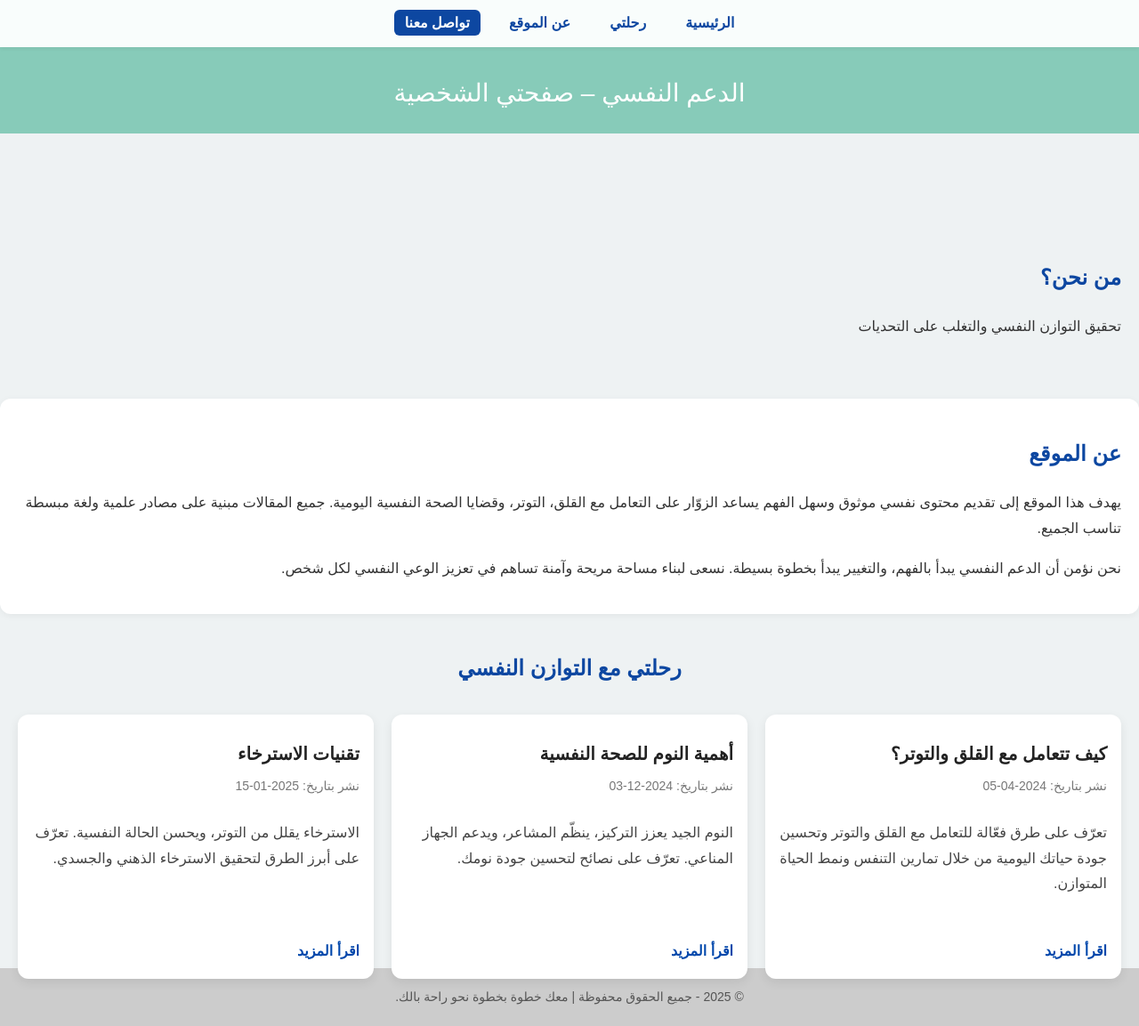
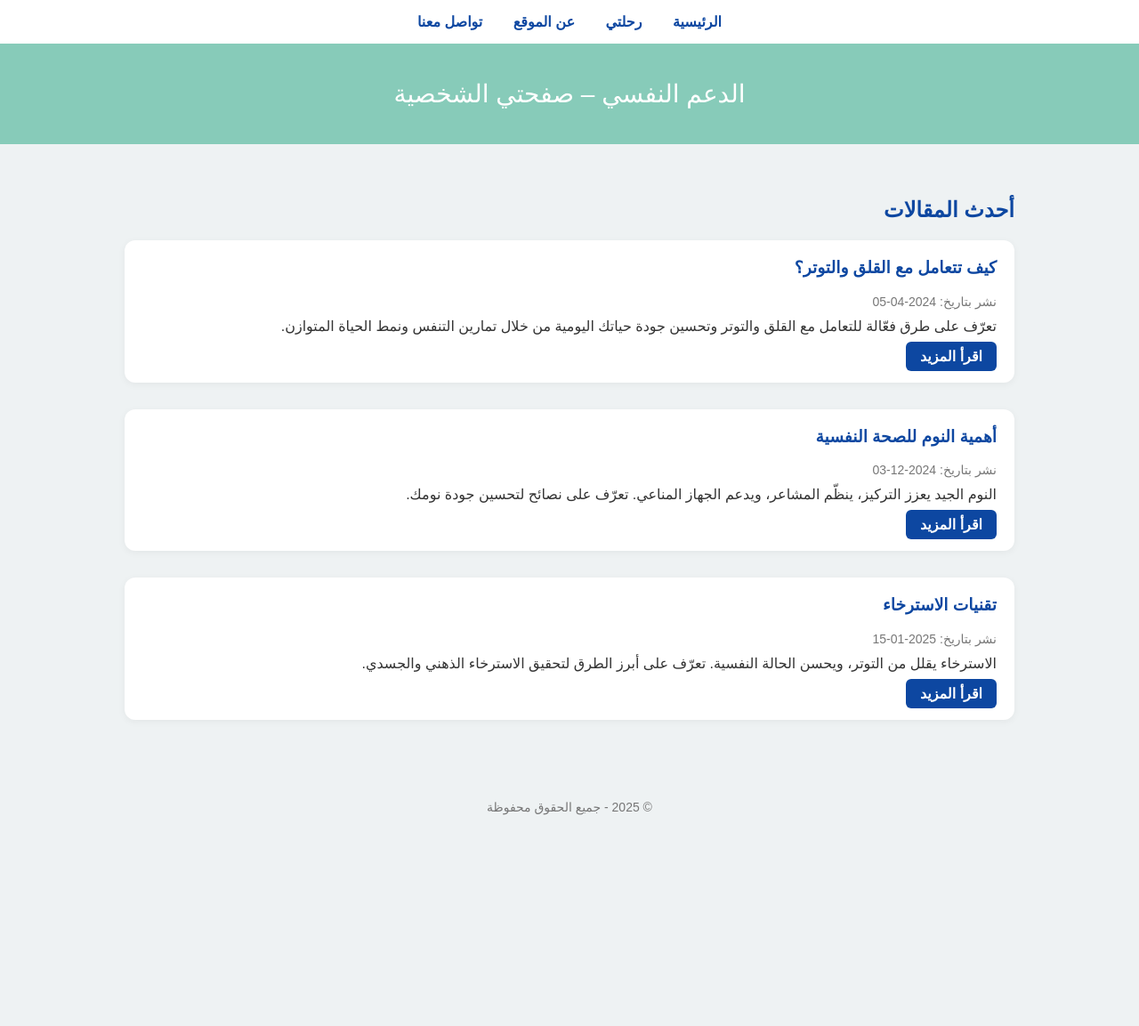
Before and after one commit to funkhaled/my-website, a plain HTML site: page index.html in a window 1280 px wide. Shown: the whole page at 89% size. After the commit the page ends 935 px from the top, so only its background shows below. Drawn offline with Linux system fonts and the light colour scheme.

Commit message:
Update index.html

```diff
--- a/index.html
+++ b/index.html
@@ -5,10 +5,6 @@
   <meta name="viewport" content="width=device-width, initial-scale=1.0" />
   <title>الدعم النفسي – صفحتي الشخصية</title>
   <style>
-    html {
-      scroll-behavior: smooth;
-    }
-
     body {
       font-family: "Tajawal", Arial, sans-serif;
       direction: rtl;
@@ -16,165 +12,98 @@
       padding: 0;
       background-color: #eef2f3;
       color: #333;
-      line-height: 1.8;
     }
 
     nav {
-      position: fixed;
-      top: 0;
-      width: 100%;
-      background-color: rgba(255, 255, 255, 0.95);
-      backdrop-filter: blur(6px);
+      background-color: #ffffff;
+      padding: 15px 20px;
+      text-align: center;
       box-shadow: 0 2px 4px rgba(0,0,0,0.05);
-      display: flex;
-      justify-content: center;
-      z-index: 1000;
     }
 
-    nav ul {
-      list-style: none;
-      display: flex;
-      gap: 20px;
-      margin: 0;
-      padding: 12px 20px;
-    }
-
-    nav ul li a {
+    nav a {
+      margin: 0 15px;
       text-decoration: none;
       color: #0d47a1;
       font-weight: bold;
-      padding: 6px 12px;
-      border-radius: 6px;
-      transition: background-color 0.3s ease, color 0.3s ease;
-    }
-
-    nav ul li a:hover,
-    nav ul li a.active {
-      background-color: #0d47a1;
-      color: white;
     }
 
     header {
       background-color: #87CBB9;
       color: white;
-      padding: 80px 20px 20px;
+      padding: 40px 20px;
       text-align: center;
       font-size: 28px;
     }
 
-    section {
-      padding: 20px;
+    main {
+      padding: 40px 20px;
+      max-width: 1000px;
+      margin: auto;
     }
 
     h2 {
       color: #0d47a1;
-    }
-
-    footer {
-      background-color: #ccc;
-      padding: 20px;
-      text-align: center;
-      font-size: 14px;
-      color: #555;
-    }
-
-    .about-box {
-      background-color: #ffffff;
-      border-radius: 12px;
-      box-shadow: 0 2px 8px rgba(0,0,0,0.05);
-      padding: 20px;
-      margin-top: 30px;
-    }
-
-    #articles-list {
-      display: grid;
-      grid-template-columns: repeat(auto-fit, minmax(280px, 1fr));
-      gap: 20px;
+      margin-bottom: 20px;
     }
 
     .article-card {
       background-color: #fff;
       border-radius: 12px;
-      box-shadow: 0 4px 12px rgba(0, 0, 0, 0.08);
-      padding: 16px;
-      transition: transform 0.3s ease, box-shadow 0.3s ease;
-      display: flex;
-      flex-direction: column;
-      height: 100%;
+      box-shadow: 0 2px 8px rgba(0, 0, 0, 0.05);
+      padding: 20px;
+      margin-bottom: 30px;
+      transition: transform 0.3s ease;
     }
 
     .article-card:hover {
-      transform: translateY(-4px);
-      box-shadow: 0 8px 16px rgba(0, 0, 0, 0.12);
+      transform: translateY(-5px);
     }
 
     .article-card h3 {
-      font-size: 20px;
-      margin: 10px 0 6px;
-      color: #222;
+      margin-top: 0;
+      color: #0d47a1;
     }
 
-    .article-card .date {
+    .date {
+      color: #777;
       font-size: 14px;
-      color: #777;
       margin-bottom: 10px;
     }
 
-    .article-card p {
-      font-size: 16px;
-      color: #444;
-      margin-bottom: auto;
+    .summary {
+      margin-bottom: 15px;
     }
 
-    .article-card a {
-      color: #0047ab;
+    .read-more {
+      text-decoration: none;
+      color: white;
+      background-color: #0d47a1;
+      padding: 8px 16px;
+      border-radius: 6px;
       font-weight: bold;
-      text-decoration: none;
-      margin-top: 15px;
-      display: inline-block;
+      transition: background-color 0.3s ease;
     }
 
-    .article-card a:hover {
-      text-decoration: underline;
+    .read-more:hover {
+      background-color: #08306b;
     }
 
-    main {
-      padding-top: 100px;
-    }
-
-    /* زر الرجوع للأعلى */
-    #backToTop {
-      position: fixed;
-      bottom: 30px;
-      left: 30px;
-      background-color: #0d47a1;
-      color: white;
-      border: none;
-      border-radius: 50%;
-      width: 45px;
-      height: 45px;
-      font-size: 20px;
-      cursor: pointer;
-      box-shadow: 0 4px 12px rgba(0,0,0,0.2);
-      display: none;
-      transition: background-color 0.3s ease;
-      z-index: 999;
-    }
-
-    #backToTop:hover {
-      background-color: #063174;
+    footer {
+      text-align: center;
+      padding: 20px;
+      font-size: 14px;
+      color: #777;
     }
   </style>
 </head>
 <body>
 
   <nav>
-    <ul>
-      <li><a class="active" href="index.html">الرئيسية</a></li>
-      <li><a href="#articles">رحلتي</a></li>
-      <li><a href="#about">عن الموقع</a></li>
-      <li><a href="#">تواصل معنا</a></li>
-    </ul>
+    <a href="index.html">الرئيسية</a>
+    <a href="my-journey.html">رحلتي</a>
+    <a href="#">عن الموقع</a>
+    <a href="#">تواصل معنا</a>
   </nav>
 
   <header>
@@ -182,104 +111,37 @@
   </header>
 
   <main>
-    <section>
-      <h2>من نحن؟</h2>
-      <p>تحقيق التوازن النفسي والتغلب على التحديات</p>
-    </section>
-
-    <section class="about-box" id="about">
-      <h2>عن الموقع</h2>
-      <p>
-        يهدف هذا الموقع إلى تقديم محتوى نفسي موثوق وسهل الفهم يساعد الزوّار على التعامل مع القلق، التوتر، وقضايا الصحة النفسية اليومية.
-        جميع المقالات مبنية على مصادر علمية ولغة مبسطة تناسب الجميع.
-      </p>
-      <p>
-        نحن نؤمن أن الدعم النفسي يبدأ بالفهم، والتغيير يبدأ بخطوة بسيطة.
-        نسعى لبناء مساحة مريحة وآمنة تساهم في تعزيز الوعي النفسي لكل شخص.
-      </p>
-    </section>
-
-    <section id="articles">
-      <h2 style="text-align: center; color: #0d47a1; margin-bottom: 30px;">رحلتي مع التوازن النفسي</h2>
-      <div id="articles-list"></div>
-    </section>
+    <h2>أحدث المقالات</h2>
+    <div id="articles-container"></div>
   </main>
 
   <footer>
-    © 2025 - جميع الحقوق محفوظة | معك خطوة بخطوة نحو راحة بالك.
+    © 2025 - جميع الحقوق محفوظة
   </footer>
-
-  <!-- زر الرجوع للأعلى -->
-  <button id="backToTop" title="الرجوع للأعلى">↑</button>
 
   <script>
     fetch("articles.json")
-      .then(response => response.json())
+      .then(res => res.json())
       .then(data => {
-        const container = document.getElementById("articles-list");
+        const container = document.getElementById("articles-container");
         data.forEach(article => {
           const card = document.createElement("div");
-          card.classList.add("article-card");
+          card.className = "article-card";
 
-          const title = document.createElement("h3");
-          title.textContent = article.title;
-
-          const date = document.createElement("div");
-          date.classList.add("date");
-          date.textContent = `نشر بتاريخ: ${article.date}`;
-
-          const summary = document.createElement("p");
-          summary.textContent = article.summary;
-
-          const link = document.createElement("a");
-          link.href = `article.html?slug=${encodeURIComponent(article.slug)}`;
-          link.textContent = "اقرأ المزيد";
-
-          card.appendChild(title);
-          card.appendChild(date);
-          card.appendChild(summary);
-          card.appendChild(link);
+          card.innerHTML = `
+            <h3>${article.title}</h3>
+            <div class="date">نشر بتاريخ: ${article.date}</div>
+            <div class="summary">${article.summary}</div>
+            <a class="read-more" href="article.html?slug=${article.slug}">اقرأ المزيد</a>
+          `;
 
           container.appendChild(card);
         });
       })
-      .catch(error => {
-        console.error("فشل تحميل المقالات:", error);
+      .catch(err => {
+        document.getElementById("articles-container").innerHTML = "فشل تحميل المقالات.";
+        console.error("Error loading articles:", err);
       });
-
-    // تمييز الروابط أثناء التمرير
-    const sections = document.querySelectorAll("section[id]");
-    const navLinks = document.querySelectorAll("nav ul li a");
-
-    window.addEventListener("scroll", () => {
-      let current = "";
-      sections.forEach(section => {
-        const sectionTop = section.offsetTop - 120;
-        if (pageYOffset >= sectionTop) {
-          current = section.getAttribute("id");
-        }
-      });
-
-      navLinks.forEach(link => {
-        link.classList.remove("active");
-        if (link.getAttribute("href") === "#" + current) {
-          link.classList.add("active");
-        }
-      });
-    });
-
-    // زر الرجوع للأعلى
-    const backToTopBtn = document.getElementById("backToTop");
-    window.addEventListener("scroll", () => {
-      if (window.pageYOffset > 300) {
-        backToTopBtn.style.display = "block";
-      } else {
-        backToTopBtn.style.display = "none";
-      }
-    });
-    backToTopBtn.addEventListener("click", () => {
-      window.scrollTo({ top: 0, behavior: "smooth" });
-    });
   </script>
 
 </body>
```
